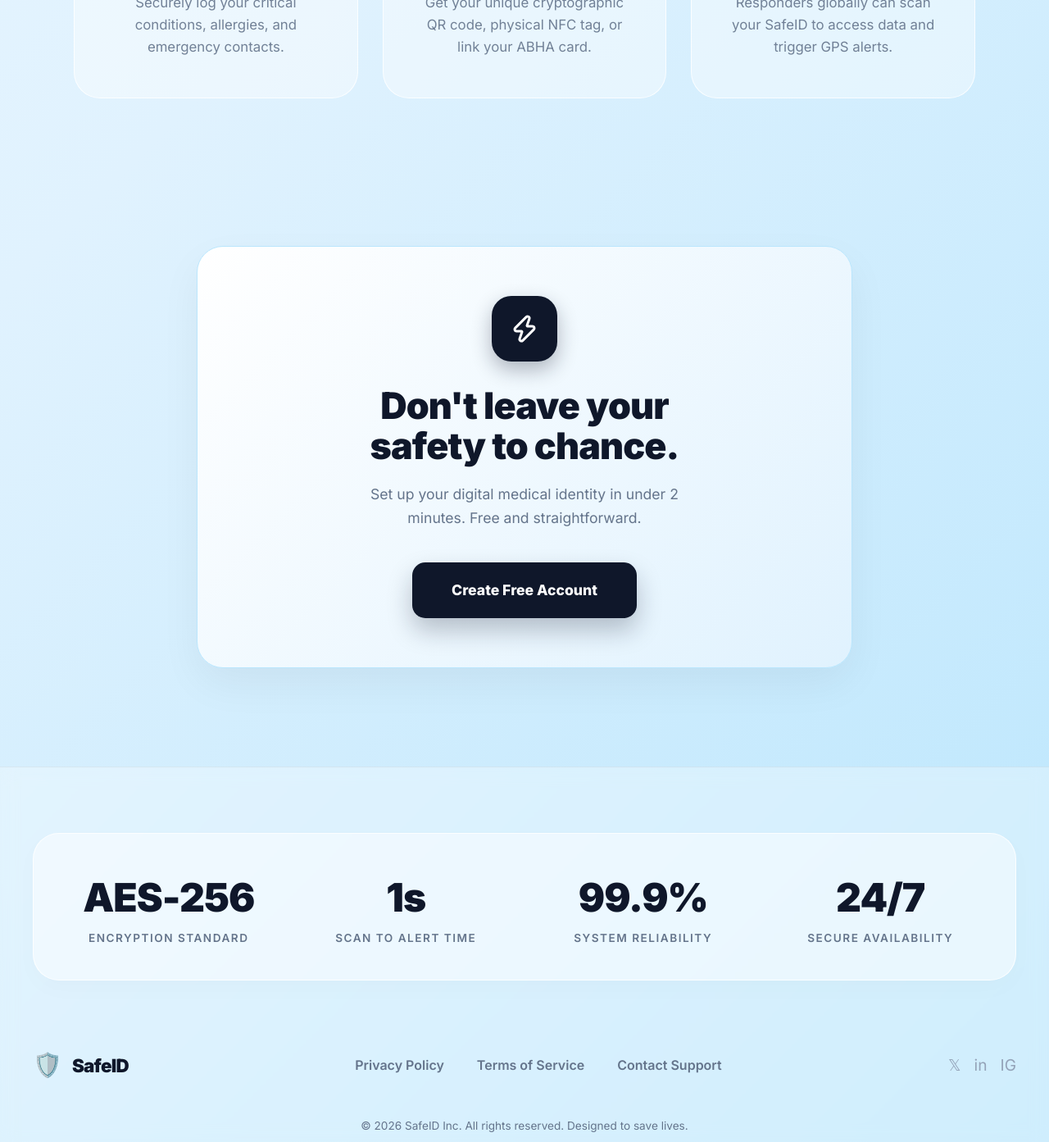
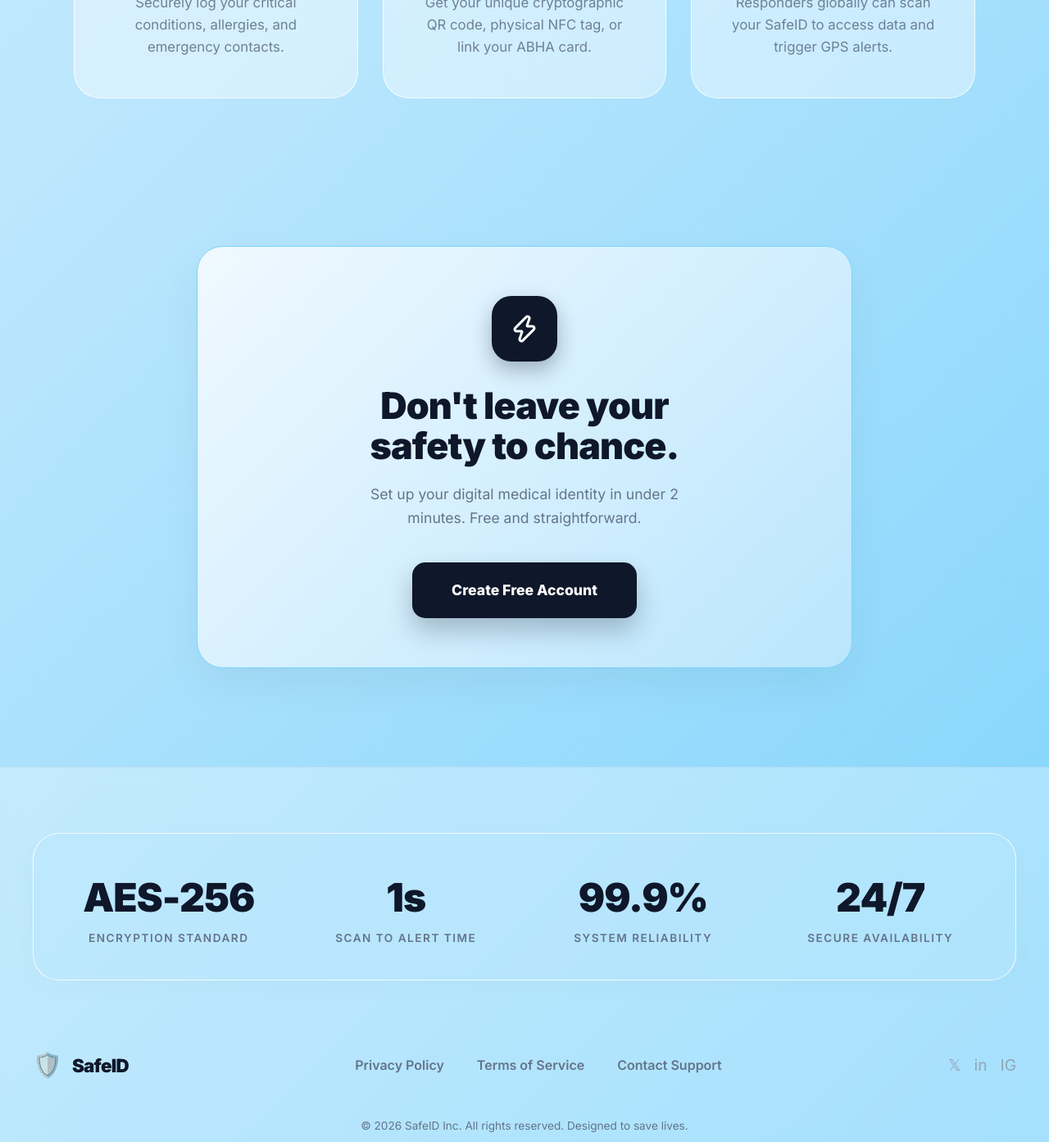
Before and after one commit to nishant8g/safeid-project, a React (Vite) app in the folder frontend/: page / in a window 1280 px wide. Shown: the part 2052-3445 px from the top of the page at 82% size. Built offline with nearby package versions, Linux system fonts and the light colour scheme; no server answers.

Commit message:
style: darken landing page sky blue background for better saturation

```diff
--- a/frontend/src/pages/Landing.jsx
+++ b/frontend/src/pages/Landing.jsx
@@ -189,7 +189,7 @@ export default function Landing() {
   };
 
   return (
-    <div style={{ position: 'relative', overflowX: 'hidden', minHeight: '100vh', background: 'linear-gradient(135deg, #f0f9ff 0%, #e0f2fe 50%, #bae6fd 100%)', fontFamily: "'Inter', sans-serif" }}>
+    <div style={{ position: 'relative', overflowX: 'hidden', minHeight: '100vh', background: 'linear-gradient(135deg, #e0f2fe 0%, #bae6fd 50%, #7dd3fc 100%)', fontFamily: "'Inter', sans-serif" }}>
 
       {/* Global CSS override just for this page to make navbar NOT fixed */}
       <style>{`
@@ -376,7 +376,7 @@ export default function Landing() {
       <section style={{ padding: '80px 24px 120px', textAlign: 'center', position: 'relative', zIndex: 10 }}>
         <motion.div
           initial="hidden" whileInView="visible" viewport={{ once: true, margin: "-50px" }} variants={fadeUpVariant}
-          style={{ maxWidth: '800px', margin: '0 auto', background: 'linear-gradient(135deg, #ffffff 0%, #e0f2fe 100%)', border: '1px solid #bae6fd', borderRadius: '32px', padding: '60px 40px', boxShadow: '0 20px 50px rgba(0,0,0,0.05)' }}
+          style={{ maxWidth: '800px', margin: '0 auto', background: 'linear-gradient(135deg, #f0f9ff 0%, #bae6fd 100%)', border: '1px solid #7dd3fc', borderRadius: '32px', padding: '60px 40px', boxShadow: '0 20px 50px rgba(0,0,0,0.05)' }}
         >
           <div style={{ width: '80px', height: '80px', background: '#0f172a', borderRadius: '24px', display: 'flex', alignItems: 'center', justifyContent: 'center', margin: '0 auto 30px', boxShadow: '0 10px 25px rgba(15, 23, 42, 0.3)' }}>
             <Zap color="white" size={36} />
@@ -399,7 +399,7 @@ export default function Landing() {
       {/* Footer */}
       <footer style={{ padding: '80px 40px 40px', background: 'rgba(255, 255, 255, 0.3)', backdropFilter: 'blur(10px)', position: 'relative', zIndex: 10, color: '#64748b', borderTop: '1px solid rgba(0,0,0,0.05)' }}>
         {/* Relocated Global Stats - Information Bar Style */}
-        <div style={{ maxWidth: '1200px', margin: '0 auto 80px', display: 'grid', gridTemplateColumns: 'repeat(auto-fit, minmax(220px, 1fr))', gap: '40px', padding: '40px', background: 'rgba(255, 255, 255, 0.5)', borderRadius: '32px', border: '1px solid rgba(255, 255, 255, 0.8)', boxShadow: '0 10px 30px rgba(0,0,0,0.02)' }}>
+        <div style={{ maxWidth: '1200px', margin: '0 auto 80px', display: 'grid', gridTemplateColumns: 'repeat(auto-fit, minmax(220px, 1fr))', gap: '40px', padding: '40px', background: 'rgba(186, 230, 253, 0.4)', borderRadius: '32px', border: '1px solid rgba(255, 255, 255, 0.8)', boxShadow: '0 10px 30px rgba(0,0,0,0.02)' }}>
           <AnimatedCounter end="AES-256" label="Encryption Standard" />
           <AnimatedCounter end={1} suffix="s" label="Scan to Alert Time" />
           <AnimatedCounter end={99} suffix=".9%" label="System Reliability" />
```
